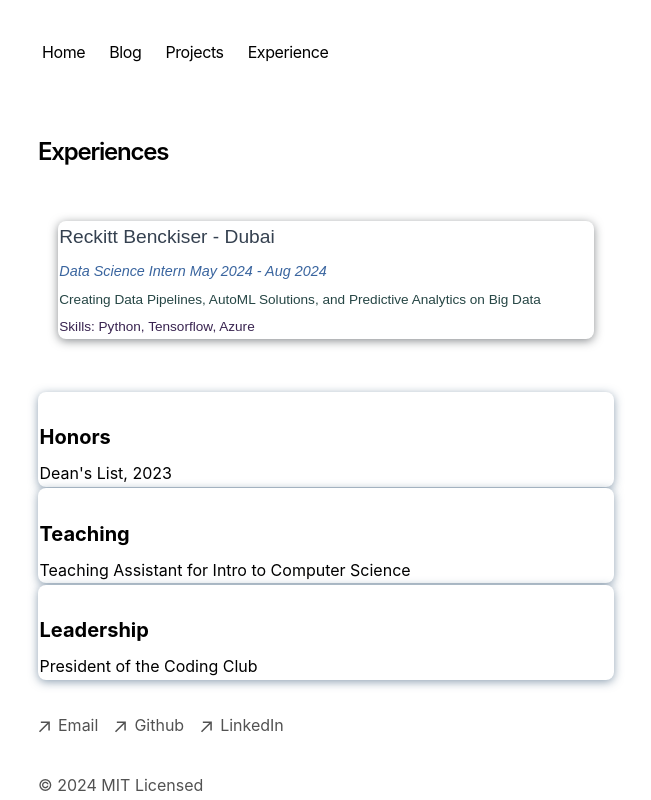
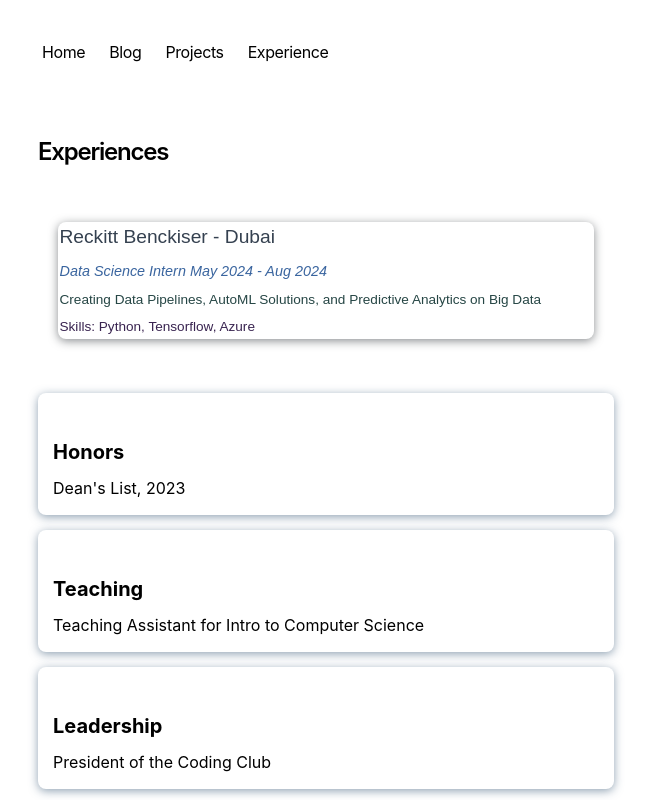
Before and after one commit to s-haider10/portfolio-blog, a Next.js app: page /experience in a window 1280 px wide. Shown: the top 800 px of the page, without its empty margins (314-965 px from the left). Built offline with nearby package versions, Linux system fonts and the light colour scheme.

Commit message:
Update global.css

```diff
--- a/app/global.css
+++ b/app/global.css
@@ -162,8 +162,8 @@
   background-color: var(--experience-item-bg); /* Use the dynamic background */
   border-radius: 8px;
   box-shadow: 0 2px 10px rgba(21, 28, 34, 0.5);
-  margin: 1.25px 0;
-  padding: 1.25px;
+  margin: 1.5px 0;
+  padding: 1.5px;
 }
 
 .experience-item h3 {
@@ -228,8 +228,8 @@
   background-color: var(--experience-item-bg); /* Use the dynamic background */
   border-radius: 8px;
   box-shadow: 0 2px 10px rgba(69, 100, 127, 0.605); /* Subtle shadow */
-  margin: 1.5px 0;
-  padding: 1.5px;
+  margin: 15px 0;
+  padding: 15px;
 }
 
 .experience-box h2 {
```
